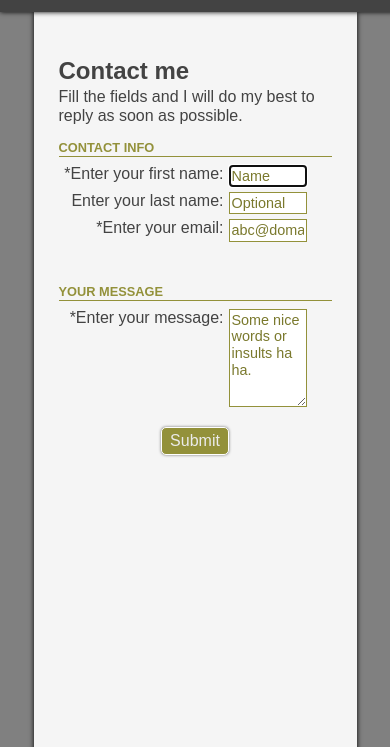
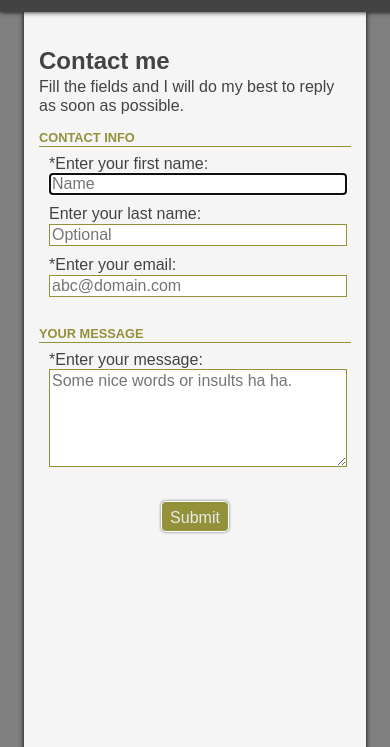
Before and after one commit to rpared/ITC5103_Webform, a plain HTML site: page index.html in a window 390 px wide. Shown: the part 97-844 px from the top of the page. Drawn offline with Linux system fonts and the light colour scheme; a web font is replaced by a local one.

Commit message:
Add files via upload

```diff
--- a/styles/style.css
+++ b/styles/style.css
@@ -1,6 +1,6 @@
 body{
     background-color: gray;
-    font-family: 'Fira Sans', Arial, Helvetica, sans-serif;
+    font-family: 'Hind Guntur', Arial, Helvetica, sans-serif;
     color: #434343;
 }
 
@@ -48,8 +48,7 @@ main p{
     display: grid;
     grid-template-columns: 160px auto;
     gap: 5px;
-    margin-bottom: 20px;
-    margin-left: 5px;
+    margin: 0 5px 20px;
 }
 
 legend{
@@ -73,17 +72,6 @@ input {
     border: 1px solid #93913a;
 }
 
-::placeholder, ::-webkit-input-placeholder{
-    font-size: 0.9em;
-    color:#7a792d;
-}
-::-webkit-validation-bubble{
-    color: #000;
-    background-color: #93913a;
-}
-
-
-
 textarea{
     width: 70%;
     border: 1px solid #93913a;
@@ -102,7 +90,7 @@ textarea{
     box-shadow: 0 0 3px #6f6f6f;
     cursor: pointer;
     border-radius: 5px;
-    padding: 4px 8px;
+    padding: 7px 8px 3px;
     width: fit-content;
     margin: 0 auto;
 
@@ -113,3 +101,32 @@ textarea{
     color: #fff;
 
 }
+
+@media only screen and (max-width: 700px) {
+    main{
+        width: 80%;
+        padding: 15px;
+    }
+
+    .formcontainer{
+        display: block;
+        gap: 5px;
+        margin: 0 10px 20px;
+
+    }
+    label{
+        text-align: left;
+    }
+    input {
+        width: 100%;
+        margin-bottom: 10px;
+    }
+    textarea{
+        width: 100%;
+    }
+
+    #submit-btn{
+    margin-top: 10px;
+    }
+
+}
```
